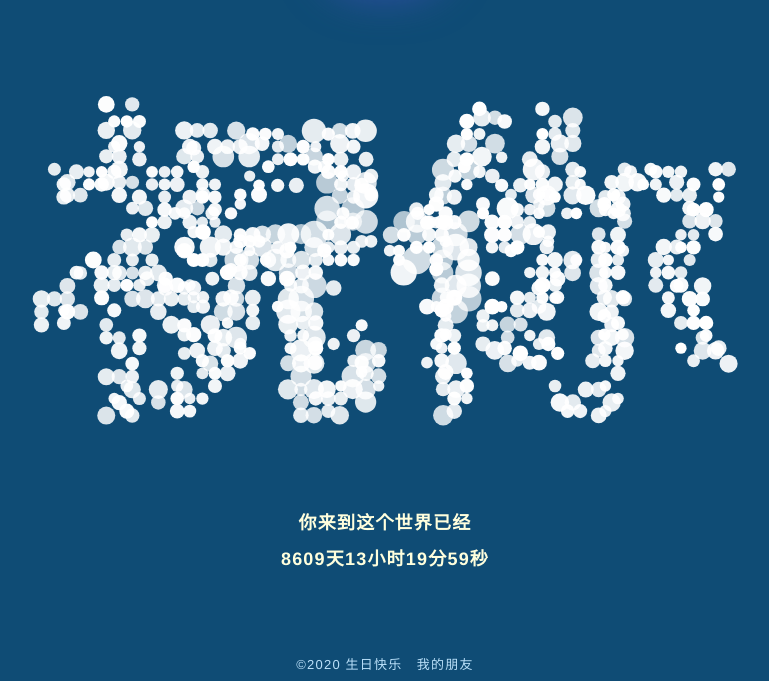
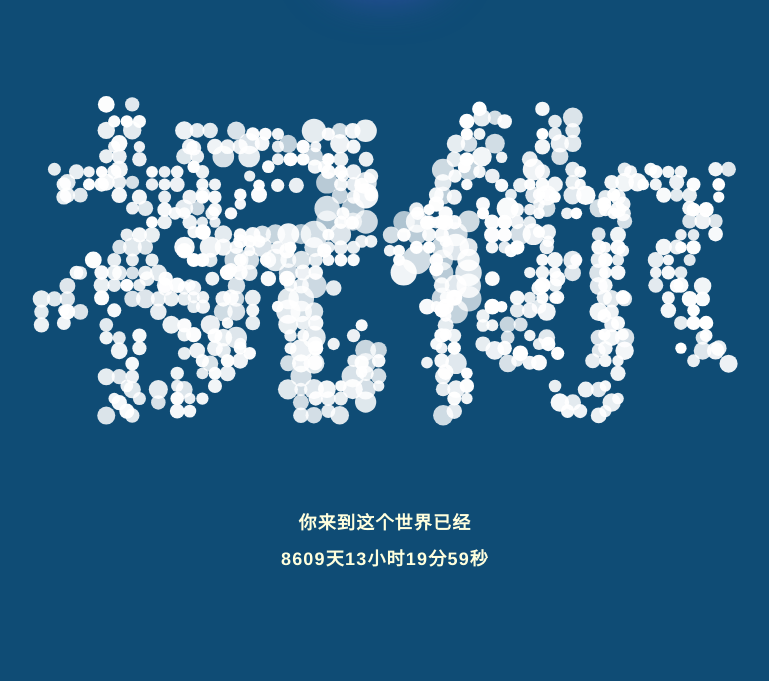
Before and after one commit to hellohehai/03, a plain HTML site: page index.html in a window 1280 px wide. Shown: the part 125-806 px from the top of the page, without its empty margins (255-1024 px from the left). Drawn offline with Linux system fonts and the light colour scheme; animation ran at ten frames a second.

Commit message:
Update index.html

```diff
--- a/index.html
+++ b/index.html
@@ -26,9 +26,4 @@
 <script type="text/javascript" src="index.js"></script>
 <!-- 背景音乐 -->
 <audio id="music" src="./happybirthday.mp3" autoplay preload="auto" loop="loop">该浏览器不支持audio属性</audio>
-<!-- copyright -->
-<footer style="color: #BBE1FA; text-align:center;">
-    <font size="2" color=#BBE1FA>©2020 生日快乐 &nbsp 我的朋友</font>
-</footer>
-
 </html>
```
